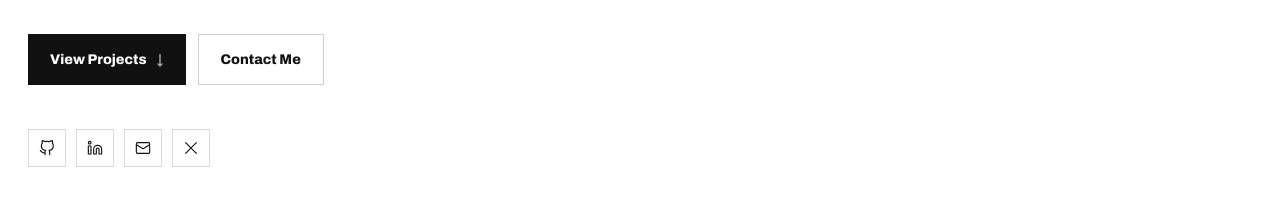
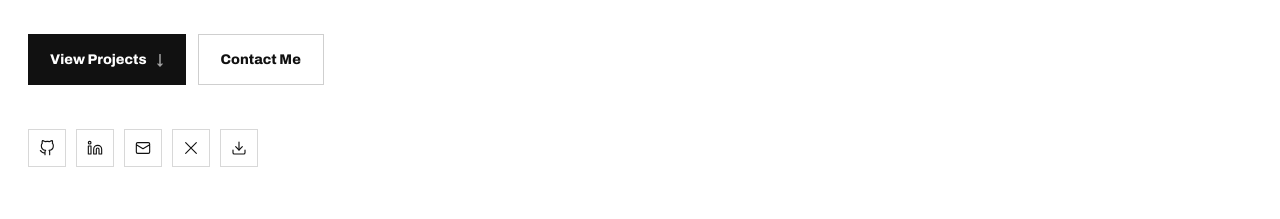
Before and after one commit to Aditya-Kale018/aditya, a React (Vite) app: page / in a window 1280 px wide. Shown: the part 820-1039 px from the top of the page. Built offline with nearby package versions, Linux system fonts and the light colour scheme.

Commit message:
Add icon-only resume download button to hero

```diff
--- a/src/components/Hero.tsx
+++ b/src/components/Hero.tsx
@@ -1,5 +1,6 @@
 import { useRef } from 'react'
 import { motion, useScroll, useTransform } from 'framer-motion'
+import { Download } from 'lucide-react'
 import { identity, focusAreas } from '../data/content'
 import { socials } from '../data/socials'
 import { SocialIcon } from './SocialIcon'
@@ -112,6 +113,14 @@ export function Hero() {
                 <SocialIcon icon={s.key} />
               </a>
             ))}
+            <a
+              href="/resume.pdf"
+              download
+              aria-label="Download Resume"
+              className="flex h-[38px] w-[38px] items-center justify-center border border-ink/16 text-ink transition-colors duration-200 hover:bg-ink hover:text-white"
+            >
+              <Download size={16} strokeWidth={1.7} />
+            </a>
           </motion.div>
         </div>
 
```
